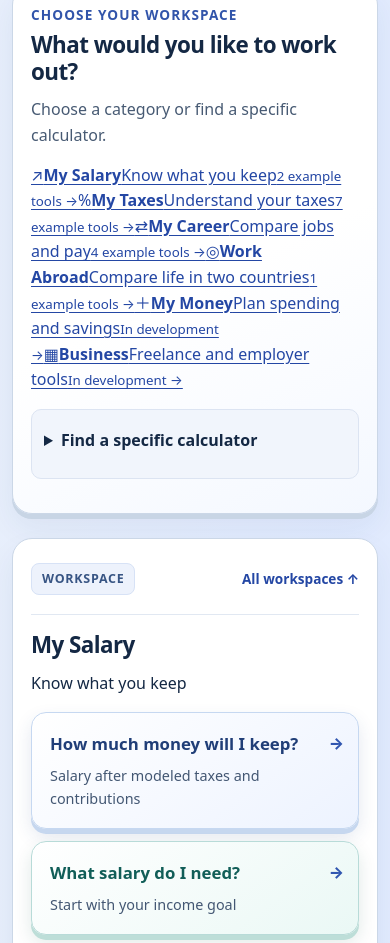
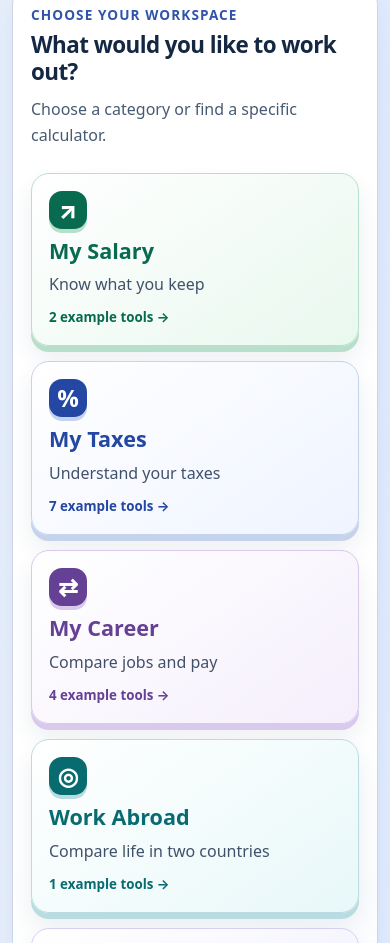
Before and after one commit to solopreneursid/Taxpulse-Global, a plain HTML site: page staging/simple/index.html in a window 390 px wide. Shown: the part 724-1667 px from the top of the page. Drawn offline with Linux system fonts and the light colour scheme; files that its build step writes are made by us from their sources; files whose address does not match are found by name.

Commit message:
design(taxpulse-v2): six dimensional category cards and responsive workspaces

```diff
--- a/staging/simple/simple.css
+++ b/staging/simple/simple.css
@@ -71,3 +71,16 @@ a{color:#2447a4}a:hover{color:#173278}
 @media(max-width:360px){.brand{font-size:1.13rem;gap:7px}.brand .brand-mark{width:31px;height:31px}.badge{font-size:.73rem;padding:4px 8px}.hero-meta{gap:5px}.hero-meta span{font-size:.75rem}.card{padding:15px}}
 @media(prefers-reduced-motion:reduce){.primary,.secondary,.tool-link,.nav a{transition:none}.tool-link:hover{transform:none}}
 }
+
+@media screen{
+.category-grid{display:grid;grid-template-columns:repeat(3,minmax(0,1fr));gap:20px;margin:24px 0}
+.category-card{--accent:#2447a4;--tint:#eff4ff;--edge:#c5d3ec;display:flex;flex-direction:column;gap:9px;min-width:0;min-height:195px;padding:22px;border:1px solid var(--edge);border-radius:18px;background:linear-gradient(145deg,#fff,var(--tint));box-shadow:0 6px 0 var(--edge),0 13px 23px #233e6517;color:var(--accent);text-decoration:none;transition:transform .15s}
+.category-card:hover{color:var(--accent);transform:translateY(-3px)}.category-card:active{transform:translateY(4px);box-shadow:0 2px 0 var(--edge)}
+.category-card strong{font-size:1.35rem;line-height:1.2}.category-card>span:not(.category-icon){color:#40516a}.category-card small{margin-top:auto;font-weight:750;color:var(--accent)}
+.category-icon{width:46px;height:46px;display:grid;place-items:center;background:var(--accent);color:white;border-radius:13px;font-size:1.5rem;font-weight:800;box-shadow:0 4px 0 var(--edge)}
+.category-salary{--accent:#086b50;--tint:#e9f8ef;--edge:#b8dfcb}.category-career{--accent:#654196;--tint:#f5effc;--edge:#d8c9ed}.category-abroad{--accent:#086b70;--tint:#e8f8f9;--edge:#b8dce1}.category-money{--accent:#493c99;--tint:#f0efff;--edge:#d5d0f1}.category-business{--accent:#42536d;--tint:#eef2f7;--edge:#cbd5e1}
+.category-workspace{margin-top:26px}#tool-search-count{font-size:.9rem;color:var(--sub)}main>section.card:not(#tools){margin-top:26px}
+@media(max-width:850px){.category-grid{grid-template-columns:repeat(2,minmax(0,1fr));gap:15px}}
+@media(max-width:480px){.category-grid{grid-template-columns:1fr}.category-card{min-height:140px;padding:17px}.category-icon{width:38px;height:38px}}
+@media(prefers-reduced-motion:reduce){.category-card{transition:none}.category-card:hover{transform:none}}
+}
```
